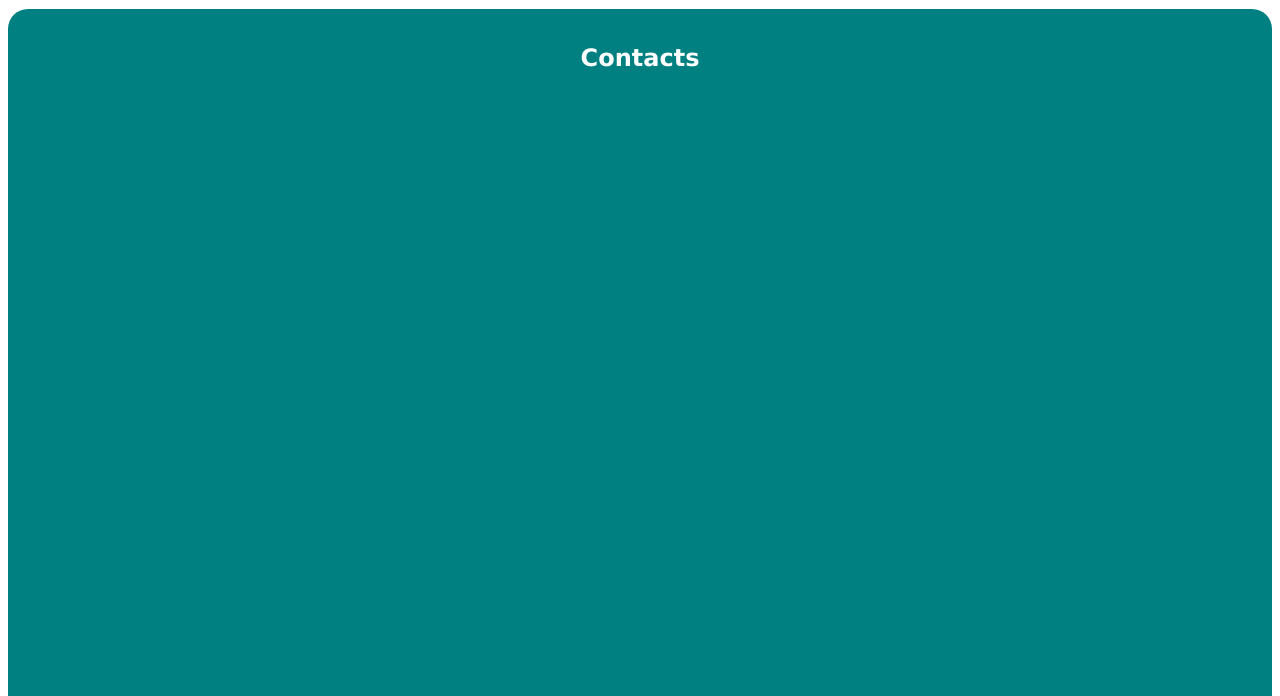
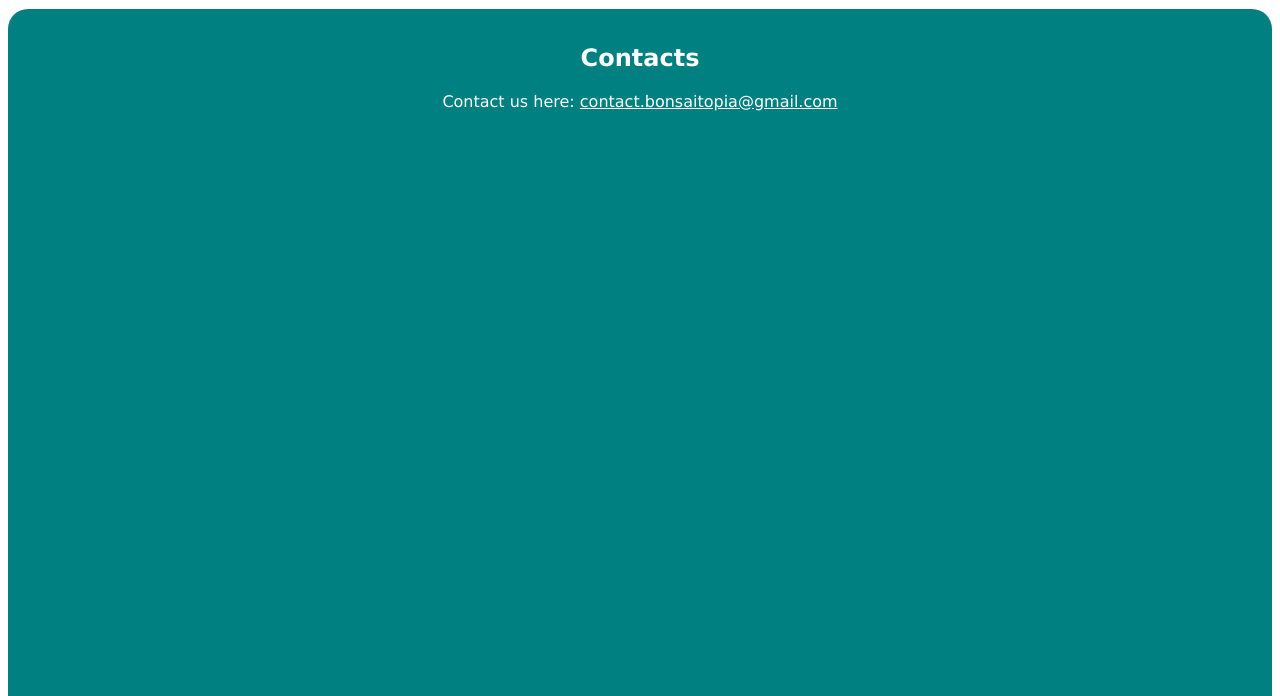
Before and after one commit to Panadito/Panadito.github.io, a plain HTML site: page contact.html in a window 1280 px wide. Shown: the part 104-800 px from the top of the page. Drawn offline with Linux system fonts and the light colour scheme.

Commit message:
Add files via upload

```diff
--- a/contact.html
+++ b/contact.html
@@ -30,6 +30,8 @@
         <div class="main">
             <h2>Contacts</h2>
 
+            <p>Contact us here: <a href="mailto:contact.bonsaitopia@gmail.com">contact.bonsaitopia@gmail.com</a></p>
+
 
         </div>
 
```
